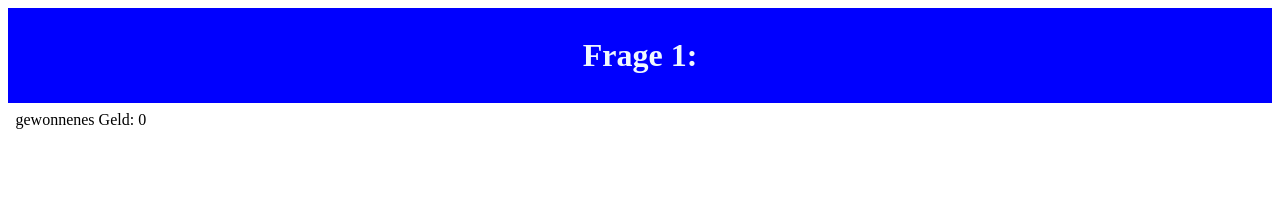
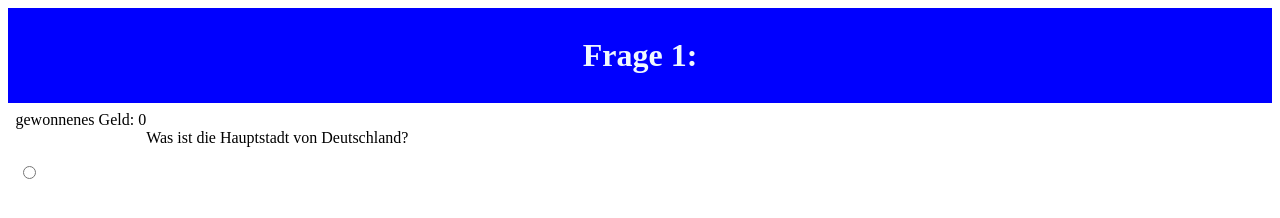
Before and after one commit to micha003/wer_wird_million-r, a plain HTML site: page game.html in a window 1280 px wide. Drawn offline with Linux system fonts and the light colour scheme.

Commit message:
still working on #4 and #3

```diff
--- a/game.html
+++ b/game.html
@@ -16,7 +16,12 @@
       <p class="money" id="money">Hallo Welt</p>
     </header>
     <main>
-      <p id="asked_question" class="asked_question"></p>
+      <p id="asked_question" class="asked_question">
+        Hallo Welt
+      </p>
+      <form name="answers">
+        <input type="radio" value="A" >
+      </form>
     </main>
 
     <script src="js/game.js"></script> <!-- import a js file with src and not href!-->
--- a/js/game.js
+++ b/js/game.js
@@ -1,6 +1,6 @@
 let frage = 1;
 let money = 0;
-let money_amount
+let money_amount;
 
 const header = document.getElementById("heading");
 header.innerHTML = "Frage " + frage + ":"
@@ -9,8 +9,9 @@ const current_money = document.getElementById("money");
 current_money.innerHTML = "gewonnenes Geld: " + money;
 
 let A, B, C, D; // possible answers
+let right_answer;
 
-const display_question = document.getElementById("asked_question").innerHTML;
+let display_question = document.getElementById("asked_question");
 const fragen = [ // TODO: replace the ae, oe, ue and ss with the right letters
     "Was ist die Hauptstadt von Deutschland?",
 	"Wer war der erste US-Praesident?",
@@ -40,6 +41,7 @@ switch (frage) {
         B = "Bonn";
         C = "Hamburg";
         D = "Hannover";
+        right_answer = 'a';
     case 2:
         money_amount = 100;
         display_question.innerHTML = fragen[frage - 1];
@@ -47,6 +49,7 @@ switch (frage) {
         B = "Richard Nixon";
         C = "George Washington";
         D = "John Fitzgerald Kennedy";
+        right_answer = 'c';
     case 3:
         money_amount = 200;
         display_question.innerHTML = fragen[frage - 1];
@@ -54,6 +57,7 @@ switch (frage) {
         B = "Stickstoff";
         C = "Kohlenstoffdioxid";
         D = "Wassestoff";
+        right_answer = 'b';
     case 4:
         money_amount = 300;
         display_question.innerHTML = fragen[frage - 1];
@@ -61,6 +65,7 @@ switch (frage) {
         B = "Bundeskanzler";
         C = "Bundestagspraesident";
         D = "Bundespraesident";
+        right_answer = 'd';
     case 5:
         money_amount = 500;
         display_question.innerHTML = fragen[frage - 1];
@@ -68,6 +73,7 @@ switch (frage) {
         B = "Konrad Adenauer";
         C = "Helmut Kohl";
         D = "Gerhard Schroeder";
+        right_answer = 'b';
     case 6:
         money_amount = 1000;
         display_question.innerHTML = fragen[frage - 1];
@@ -75,6 +81,7 @@ switch (frage) {
         B = "Holzhbauten";
         C = "Bauernhaus";
         D = "Stroh-Holz-Haus";
+        right_answer = 'a';
     case 7:
         money_amount = 2000;
         display_question.innerHTML = fragen[frage - 1];
```
Also changed, not shown: index.html (+1 -1 lines).
